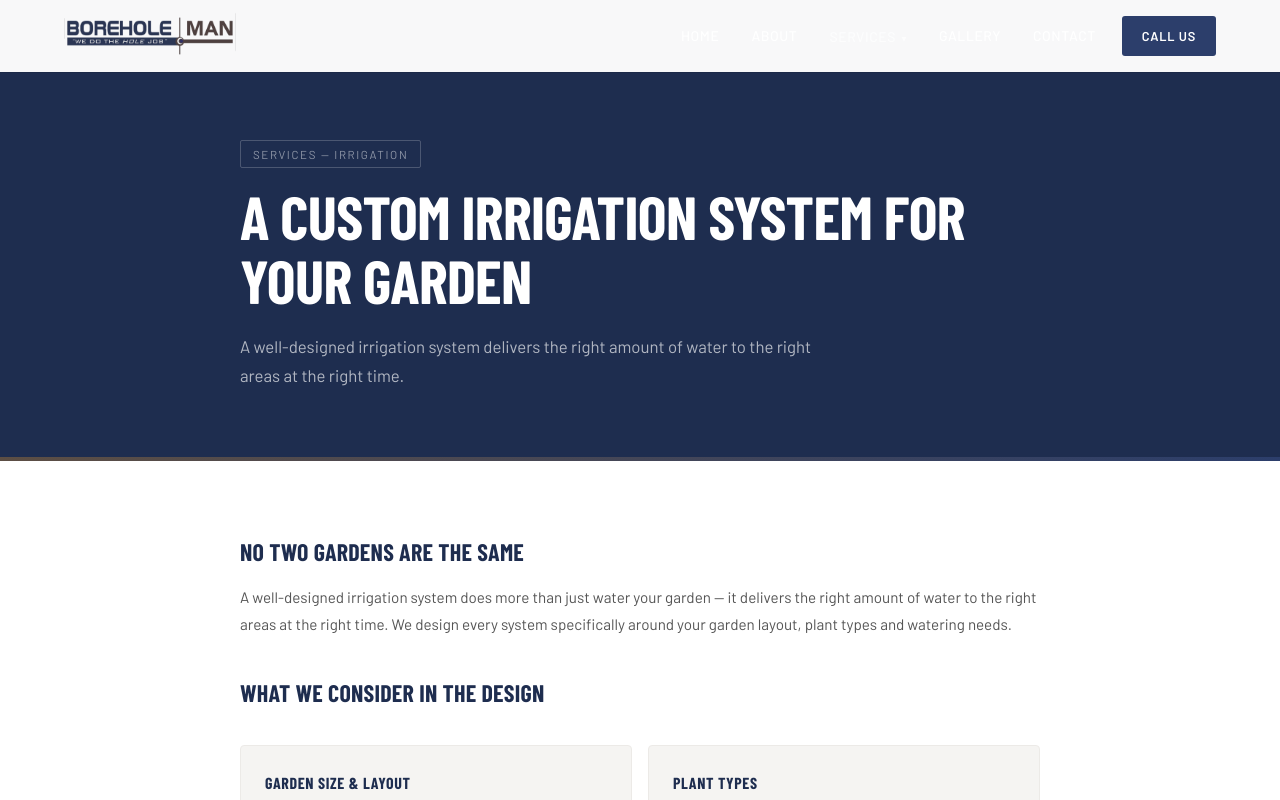
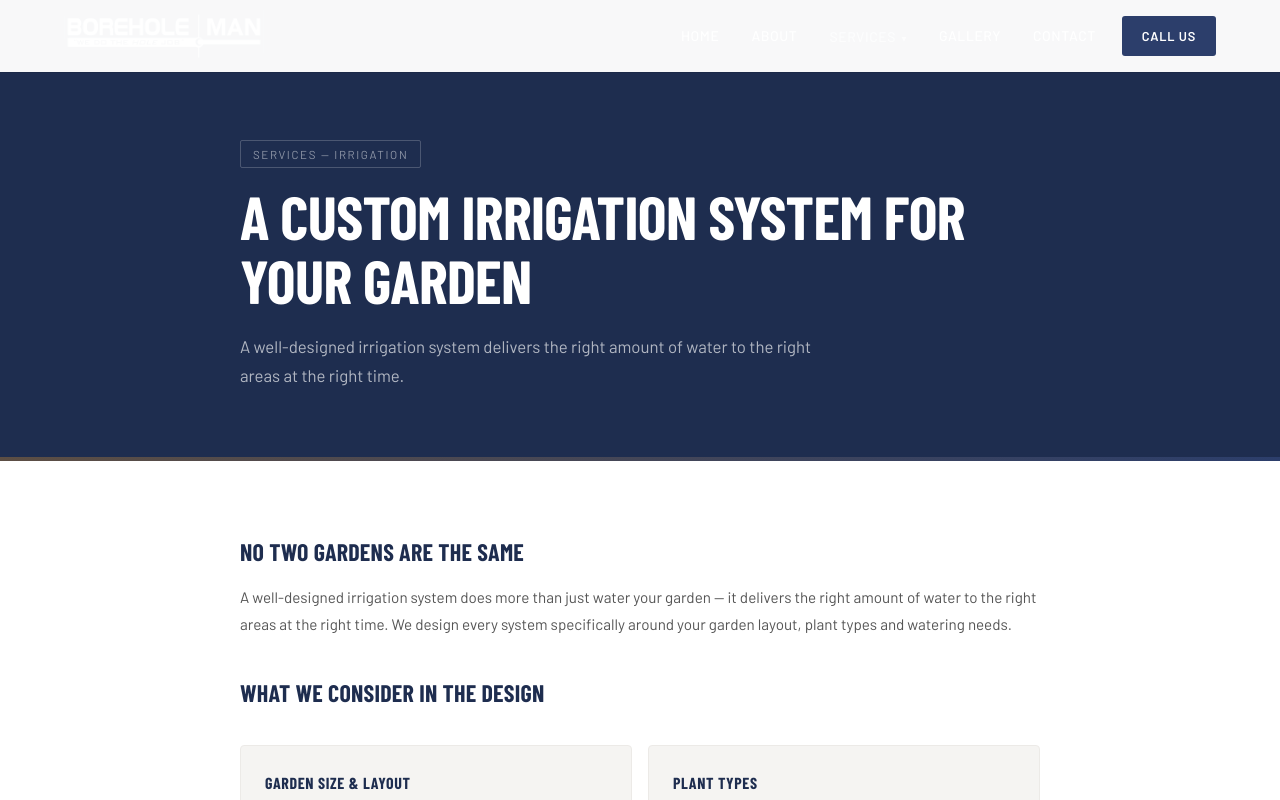
Before and after one commit to BoreholeMan/my-website, a React (Vite) app: page /services/irrigation in a window 1280 px wide. Shown: the top 800 px of the page. Built offline with nearby package versions, Linux system fonts and the light colour scheme; a web font is replaced by a local one.

Commit message:
Update logo image height and apply filter
Increase logo image height and add brightness filter.

```diff
--- a/src/components/Navbar.module.css
+++ b/src/components/Navbar.module.css
@@ -179,6 +179,7 @@
   .burger { display: flex; }
 }
 .logoImg {
-  height: 48px;
+  height: 56px;
   width: auto;
+  filter: brightness(0) invert(1);
 }
```
